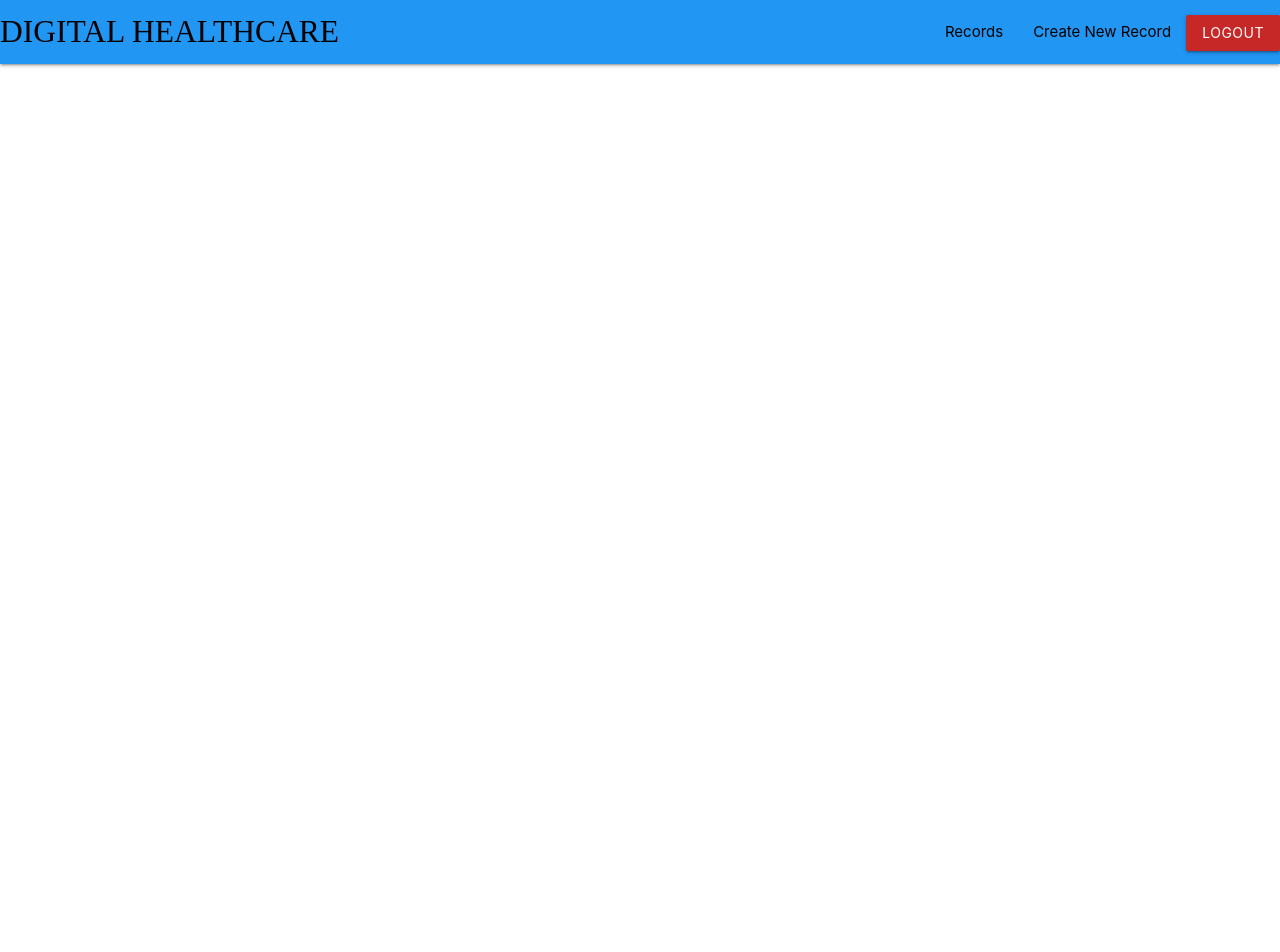
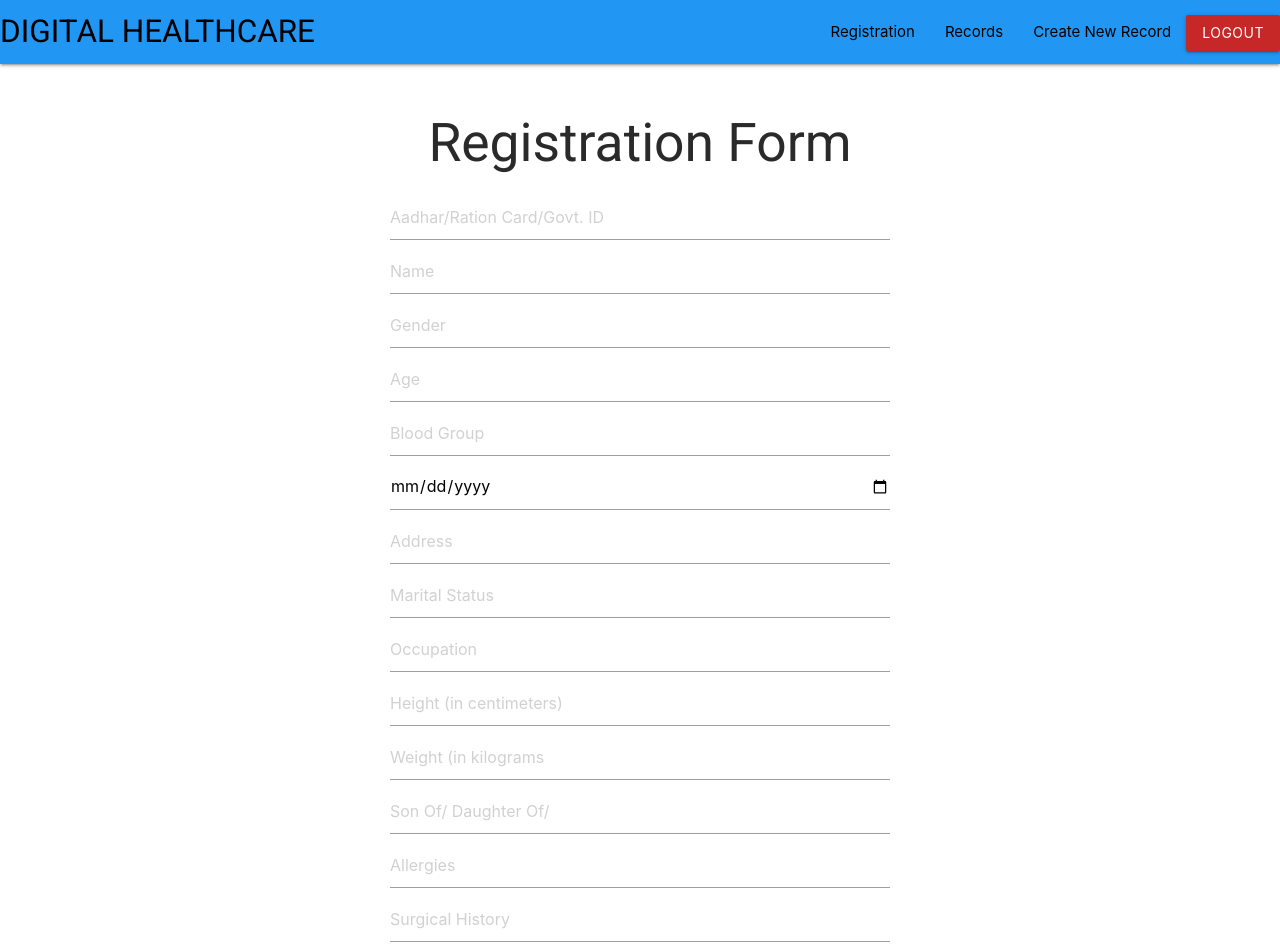
Before and after one commit to Loganzi/SIH_Patient_Side, a React (Create React App) app in the folder client/: page /form in a window 1280 px wide. Shown: the top 952 px of the page. Before the commit the page ends 800 px from the top, so only its background shows below. Built offline with nearby package versions, Linux system fonts and the light colour scheme; sample sign-in values are in the browser's storage.

Commit message:
added form front-end and linked to back-end

```diff
--- /dev/null
+++ b/client/src/App-Old.css
@@ -0,0 +1,60 @@
+@import url('https://fonts.googleapis.com/css2?family=Roboto:wght@900&display=swap" rel="stylesheet');
+
+a{
+  color: black !important;
+}
+
+.brand-logo,h2{
+  font-family: 'Grand Hotel', cursive;
+}
+
+.mycard{
+  margin-top: 30px;
+}
+.auth-card{
+  padding: 20px;
+  text-align: center;
+  max-width: 400px;
+  margin: 10px auto;
+}
+
+.input-field input[type=text]:focus {
+  border-bottom: 1px solid rgb(8, 93, 252) !important;
+  box-shadow: 0 1px 0 0 rgb(8, 93, 252)  !important;
+}
+.input-field input[type=password]:focus {
+  border-bottom: 1px solid rgb(8, 93, 252) !important;
+  box-shadow: 0 1px 0 0 rgb(8, 93, 252)  !important;
+}
+
+.gallery{
+  display: flex;
+  flex-wrap: wrap;
+  justify-content: space-around;
+}
+
+.item{
+  width: 30%;
+}
+
+.home-card{
+  max-width: 500px;
+  height: max-content;
+  margin: 26px auto;
+
+}
+.collection-item{
+  width: 100%;
+}
+
+
+#toast-container{
+  top:30px !important;
+  right: 20px !important;
+  left: auto !important;
+}
+
+
+.material-icons:hover{
+  cursor: pointer;
+}
--- a/client/src/App.css
+++ b/client/src/App.css
@@ -1,60 +1,65 @@
-@import url('https://fonts.googleapis.com/css2?family=Roboto:wght@900&display=swap" rel="stylesheet');
+@import url('https://fonts.googleapis.com/css2?family=Roboto&display=swap" rel="stylesheet');
 
-a{
+a {
   color: black !important;
 }
 
-.brand-logo,h2{
-  font-family: 'Grand Hotel', cursive;
+.brand-logo,
+h2 {
+  font-family: "Roboto", sans-serif;
 }
 
-.mycard{
+.mycard {
   margin-top: 30px;
 }
-.auth-card{
+.auth-card {
   padding: 20px;
   text-align: center;
   max-width: 400px;
   margin: 10px auto;
 }
 
-.input-field input[type=text]:focus {
-  border-bottom: 1px solid rgb(8, 93, 252) !important;
-  box-shadow: 0 1px 0 0 rgb(8, 93, 252)  !important;
-}
-.input-field input[type=password]:focus {
-  border-bottom: 1px solid rgb(8, 93, 252) !important;
-  box-shadow: 0 1px 0 0 rgb(8, 93, 252)  !important;
+.FormCard {
+  width: 50%;
+  margin: 50px auto 0px auto;
+  max-width: 500px;
 }
 
-.gallery{
+.regFormH2 {
+  text-align: center;
+  color: rgb(43, 42, 42);
+}
+
+.input-field input[type="text"]:focus {
+  border-bottom: 1px solid rgb(151, 179, 231) !important;
+  box-shadow: 0 1px 0 0 rgb(151, 179, 231) !important;
+}
+
+.gallery {
   display: flex;
   flex-wrap: wrap;
   justify-content: space-around;
 }
 
-.item{
+.item {
   width: 30%;
 }
 
-.home-card{
+.home-card {
   max-width: 500px;
   height: max-content;
   margin: 26px auto;
-
 }
-.collection-item{
+.collection-item {
   width: 100%;
 }
 
-
-#toast-container{
-  top:30px !important;
+#toast-container {
+  top: 30px !important;
   right: 20px !important;
   left: auto !important;
 }
 
-
-.material-icons:hover{
+.material-icons:hover {
   cursor: pointer;
 }
--- a/client/src/App.js
+++ b/client/src/App.js
@@ -1,36 +1,37 @@
-import React,{useEffect,createContext,useReducer,useContext} from 'react';
-import NavBar from './components/Navbar'
-import "./App.css"
-import {BrowserRouter,Route,Switch,useHistory} from 'react-router-dom'
-import Home from './components/screens/Home'
-import Signin from './components/screens/SignIn'
-import Profile from './components/screens/Profile'
-import Signup from './components/screens/Signup'
-import CreatePost from './components/screens/CreatePost'
-import {reducer,initialState} from './reducers/userReducer'
-import UserProfile from './components/screens/UserProfile'
-import SubscribedUserPosts from './components/screens/SubscribesUserPosts'
-import Reset from './components/screens/Reset'
-import NewPassword from './components/screens/Newpassword'
-export const UserContext = createContext()
+import React, { useEffect, createContext, useReducer, useContext } from "react";
+//import Dropdown from "react-css-dropdown";
+import NavBar from "./components/Navbar";
+import "./App.css";
+import { BrowserRouter, Route, Switch, useHistory } from "react-router-dom";
+import Home from "./components/screens/Home";
+import Signin from "./components/screens/SignIn";
+import Profile from "./components/screens/Profile";
+import Signup from "./components/screens/Signup";
+import CreatePost from "./components/screens/CreatePost";
+import { reducer, initialState } from "./reducers/userReducer";
+import UserProfile from "./components/screens/UserProfile";
+import SubscribedUserPosts from "./components/screens/SubscribesUserPosts";
+import Reset from "./components/screens/Reset";
+import NewPassword from "./components/screens/Newpassword";
+import Form from "./components/screens/Form";
+export const UserContext = createContext();
 
-
-const Routing = ()=>{
-  const history = useHistory()
-  const {state,dispatch} = useContext(UserContext)
-  useEffect(()=>{
-    const user = JSON.parse(localStorage.getItem("user"))
-    if(user){
-      dispatch({type:"USER",payload:user})
-    }else{
-      if(!history.location.pathname.startsWith('/reset'))
-           history.push('/signin')
+const Routing = () => {
+  const history = useHistory();
+  const { state, dispatch } = useContext(UserContext);
+  useEffect(() => {
+    const user = JSON.parse(localStorage.getItem("user"));
+    if (user) {
+      dispatch({ type: "USER", payload: user });
+    } else {
+      if (!history.location.pathname.startsWith("/reset"))
+        history.push("/signin");
     }
-  },[])
-  return(
+  }, []);
+  return (
     <Switch>
-      <Route exact path="/" >
-      <Home />
+      <Route exact path="/">
+        <Home />
       </Route>
       <Route path="/signin">
         <Signin />
@@ -42,34 +43,35 @@ const Routing = ()=>{
         <Profile />
       </Route>
       <Route path="/create">
-        <CreatePost/>
+        <CreatePost />
       </Route>
       <Route path="/profile/:userid">
         <UserProfile />
+      </Route>
+      <Route path="/form">
+        <Form />
       </Route>
       <Route path="/myfollowingpost">
         <SubscribedUserPosts />
       </Route>
       <Route exact path="/reset">
-        <Reset/>
+        <Reset />
       </Route>
       <Route path="/reset/:token">
         <NewPassword />
       </Route>
-
     </Switch>
-  )
-}
+  );
+};
 
 function App() {
-  const [state,dispatch] = useReducer(reducer,initialState)
+  const [state, dispatch] = useReducer(reducer, initialState);
   return (
-    <UserContext.Provider value={{state,dispatch}}>
-    <BrowserRouter>
-      <NavBar />
-      <Routing />
-
-    </BrowserRouter>
+    <UserContext.Provider value={{ state, dispatch }}>
+      <BrowserRouter>
+        <NavBar />
+        <Routing />
+      </BrowserRouter>
     </UserContext.Provider>
   );
 }
--- a/client/src/components/Navbar.js
+++ b/client/src/components/Navbar.js
@@ -1,96 +1,123 @@
-import React,{useContext,useRef,useEffect,useState} from 'react'
-import {Link ,useHistory} from 'react-router-dom'
-import {UserContext} from '../App'
-import M from 'materialize-css'
-const NavBar = ()=>{
-    const  searchModal = useRef(null)
-    const [search,setSearch] = useState('')
-    const [userDetails,setUserDetails] = useState([])
-     const {state,dispatch} = useContext(UserContext)
-     const history = useHistory()
-     useEffect(()=>{
-         M.Modal.init(searchModal.current)
-     },[])
-     const renderList = ()=>{
-       if(state){
+import React, { useContext, useRef, useEffect, useState } from "react";
+import { Link, useHistory } from "react-router-dom";
+import { UserContext } from "../App";
+import M from "materialize-css";
+const NavBar = () => {
+  const searchModal = useRef(null);
+  const [search, setSearch] = useState("");
+  const [userDetails, setUserDetails] = useState([]);
+  const { state, dispatch } = useContext(UserContext);
+  const history = useHistory();
+  useEffect(() => {
+    M.Modal.init(searchModal.current);
+  }, []);
+  const renderList = () => {
+    if (state) {
       return [
         //<li key="1"><i  data-target="modal1" className="large material-icons modal-trigger" style={{color:"black"}}>search</i></li>,
-            <li key="2"><Link to="/profile">Records</Link></li>,
-            <li key="3"><Link to="/create">Create New Record</Link></li>,
+        <li key="1">
+          <Link to="/form">Registration</Link>
+        </li>,
+        <li key="2">
+          <Link to="/profile">Records</Link>
+        </li>,
+        <li key="3">
+          <Link to="/create">Create New Record</Link>
+        </li>,
         //<li key="4"><Link to="/myfollowingpost">All Records</Link></li>,
-            <li  key="5">
-             <button className="btn #c62828 red darken-3"
-            onClick={()=>{
-              localStorage.clear()
-              dispatch({type:"CLEAR"})
-              history.push('/signin')
+        <li key="5">
+          <button
+            className="btn #c62828 red darken-3"
+            onClick={() => {
+              localStorage.clear();
+              dispatch({ type: "CLEAR" });
+              history.push("/signin");
             }}
           >
             Logout
           </button>
-            </li>
+        </li>,
+      ];
+    } else {
+      return [
+        <li key="6">
+          <Link to="/signin">Signin</Link>
+        </li>,
+        <li key="7">
+          <Link to="/signup">Signup</Link>
+        </li>,
+      ];
+    }
+  };
 
-
-           ]
-       }else{
-         return [
-          <li  key="6"><Link to="/signin">Signin</Link></li>,
-          <li  key="7"><Link to="/signup">Signup</Link></li>
-
-         ]
-       }
-     }
-
-
-     const fetchUsers = (query)=>{
-        setSearch(query)
-        fetch('/search-users',{
-          method:"post",
-          headers:{
-            "Content-Type":"application/json"
+  const fetchUsers = (query) => {
+    setSearch(query);
+    fetch("/search-users", {
+      method: "post",
+      headers: {
+        "Content-Type": "application/json",
       },
-          body:JSON.stringify({
-            query
+      body: JSON.stringify({
+        query,
+      }),
     })
-        }).then(res=>res.json())
-        .then(results=>{
-          setUserDetails(results.user)
-        })
-     }
-    return(
+      .then((res) => res.json())
+      .then((results) => {
+        setUserDetails(results.user);
+      });
+  };
+  return (
     <nav>
       <div className="nav-wrapper blue">
-          <Link to={state?"/":"/signin"} className="brand-logo left">DIGITAL HEALTHCARE</Link>
+        <Link to={state ? "/" : "/signin"} className="brand-logo left">
+          DIGITAL HEALTHCARE
+        </Link>
         <ul id="nav-mobile" className="right">
           {renderList()}
-
         </ul>
       </div>
-        <div id="modal1" class="modal" ref={searchModal} style={{color:"black"}}>
+      <div
+        id="modal1"
+        className="modal"
+        ref={searchModal}
+        style={{ color: "black" }}
+      >
         <div className="modal-content">
           <input
             type="text"
             placeholder="search users"
             value={search}
-            onChange={(e)=>fetchUsers(e.target.value)}
+            onChange={(e) => fetchUsers(e.target.value)}
           />
           <ul className="collection">
-               {userDetails.map(item=>{
-                 return <Link to={item._id !== state._id ? "/profile/"+item._id:'/profile'} onClick={()=>{
-                   M.Modal.getInstance(searchModal.current).close()
-                   setSearch('')
-                 }}><li className="collection-item">{item.email}</li></Link>
+            {userDetails.map((item) => {
+              return (
+                <Link
+                  to={
+                    item._id !== state._id ? "/profile/" + item._id : "/profile"
+                  }
+                  onClick={() => {
+                    M.Modal.getInstance(searchModal.current).close();
+                    setSearch("");
+                  }}
+                >
+                  <li className="collection-item">{item.email}</li>
+                </Link>
+              );
             })}
-
           </ul>
         </div>
         <div className="modal-footer">
-            <button className="modal-close waves-effect waves-green btn-flat" onClick={()=>setSearch('')}>close</button>
+          <button
+            className="modal-close waves-effect waves-green btn-flat"
+            onClick={() => setSearch("")}
+          >
+            close
+          </button>
         </div>
       </div>
     </nav>
-    )
-}
+  );
+};
 
-
-export default NavBar
+export default NavBar;
--- /dev/null
+++ b/client/src/components/screens/Form.js
@@ -0,0 +1,175 @@
+import React, { useState } from "react";
+import { Link, useHistory } from "react-router-dom";
+import M from "materialize-css";
+
+const Form = () => {
+  const [uid, setUID] = useState("");
+  const [name, setName] = useState("");
+  const [gender, setGender] = useState("");
+  const [age, setAge] = useState("");
+  const [bldgroup, setBldgroup] = useState("");
+  const [dob, setDOB] = useState("");
+  const [address, setAddress] = useState("");
+  const [married, setMarried] = useState("");
+  const [occupation, setOccupation] = useState("");
+  const [height, setHeight] = useState("");
+  const [weight, setWeight] = useState("");
+  const [relation, setRelation] = useState("");
+  const [allergies, setAllergies] = useState("");
+  const [surgHist, setSurgHist] = useState("");
+  const [obstetric, setObstetric] = useState("");
+  const [habits, setHabits] = useState("");
+
+  const PostForm = () => {
+    fetch("http://localhost:5000/form", {
+      method: "post",
+      headers: {
+        "Content-Type": "application/json",
+      },
+      body: JSON.stringify({
+        uid,
+        name,
+        gender,
+        age,
+        bldgroup,
+        dob,
+        address,
+        married,
+        occupation,
+        height,
+        weight,
+        relation,
+        allergies,
+        surgHist,
+        obstetric,
+        habits,
+      }),
+    })
+      .then((res) => res.json())
+      .then((data) => {
+        if (data.error) {
+          M.toast({ html: data.error, classes: "#c62828 red darken-3" });
+        } else {
+          M.toast({ html: data.message, classes: "#43a047 green darken-1" });
+          //history.push("/signin");
+        }
+      })
+      .catch((err) => {
+        console.log(err);
+      });
+  };
+
+  return (
+    <div className="FormCard input-field">
+      <div className="formcard">
+        <h2 className="regFormH2">Registration Form</h2>
+        <input
+          type="text"
+          placeholder="Aadhar/Ration Card/Govt. ID"
+          value={uid}
+          onChange={(e) => setUID(e.target.value)}
+        />
+        <input
+          type="text"
+          placeholder="Name"
+          value={name}
+          onChange={(e) => setName(e.target.value)}
+        />
+        <input
+          type="text"
+          placeholder="Gender"
+          value={gender}
+          onChange={(e) => setGender(e.target.value)}
+        />
+        <input
+          type="text"
+          placeholder="Age"
+          value={age}
+          onChange={(e) => setAge(e.target.value)}
+        />
+        <input
+          type="text"
+          placeholder="Blood Group"
+          value={bldgroup}
+          onChange={(e) => setBldgroup(e.target.value)}
+        />
+        <input
+          type="date"
+          placeholder="Date Of Birth"
+          value={dob}
+          onChange={(e) => setDOB(e.target.value)}
+        />
+        <input
+          type="text"
+          placeholder="Address"
+          value={address}
+          onChange={(e) => setAddress(e.target.value)}
+        />
+        <input
+          type="text"
+          placeholder="Marital Status"
+          value={married}
+          onChange={(e) => setMarried(e.target.value)}
+        />
+        <input
+          type="text"
+          placeholder="Occupation"
+          value={occupation}
+          onChange={(e) => setOccupation(e.target.value)}
+        />
+        <input
+          type="number"
+          placeholder="Height (in centimeters)"
+          value={height}
+          onChange={(e) => setHeight(e.target.value)}
+        />
+        <input
+          type="number"
+          placeholder="Weight (in kilograms"
+          value={weight}
+          onChange={(e) => setWeight(e.target.value)}
+        />
+        <input
+          type="text"
+          placeholder="Son Of/ Daughter Of/"
+          value={relation}
+          onChange={(e) => setRelation(e.target.value)}
+        />
+        <input
+          type="text"
+          placeholder="Allergies"
+          value={allergies}
+          onChange={(e) => setAllergies(e.target.value)}
+        />
+        <input
+          type="text"
+          placeholder="Surgical History"
+          value={surgHist}
+          onChange={(e) => setSurgHist(e.target.value)}
+        />
+        <input
+          type="text"
+          placeholder="Obstetric (Complications during pregnancy"
+          value={obstetric}
+          onChange={(e) => setObstetric(e.target.value)}
+        />
+        <input
+          type="text"
+          placeholder="Habits (Drinking, Smoking, etc)"
+          value={habits}
+          onChange={(e) => setHabits(e.target.value)}
+        />
+        <br />
+        <br />
+
+        <button
+          className="btn waves-effect waves-light #64b5f6 blue darken-1"
+          onClick={() => PostForm()}
+        >
+          Submit
+        </button>
+      </div>
+    </div>
+  );
+};
+export default Form;
```
Also changed, not shown: client/src/App-old.js (added, +77 -0 lines), 2 other files (tests, documents, lock files or other folders). Lines whose indentation alone changed are shown as unchanged.
